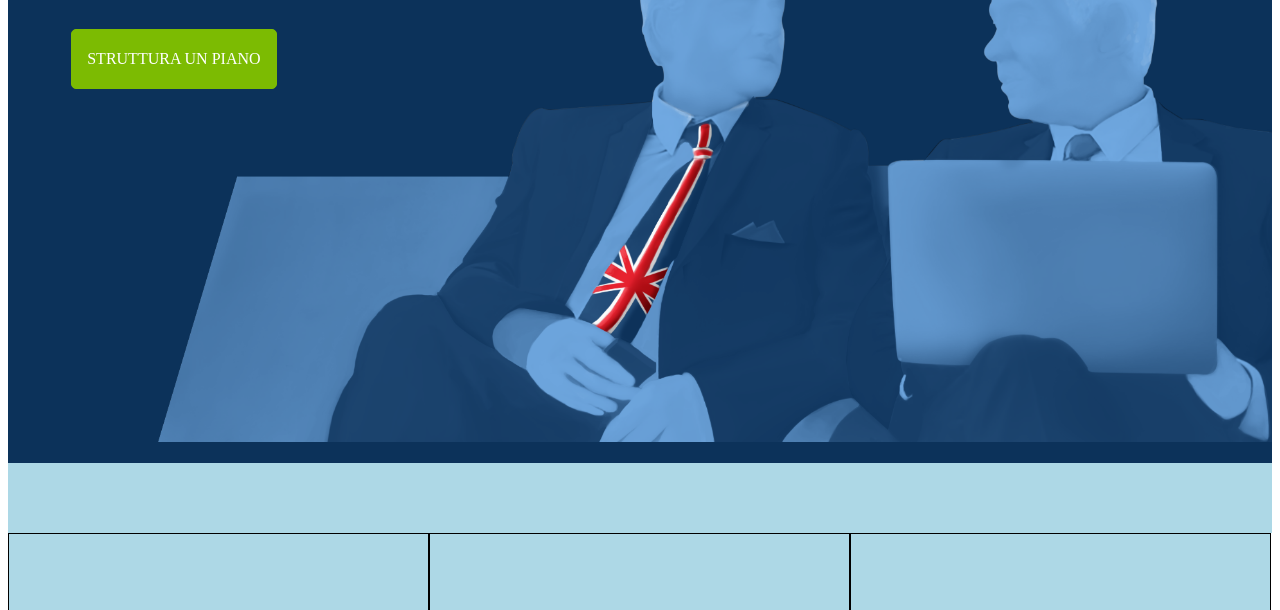
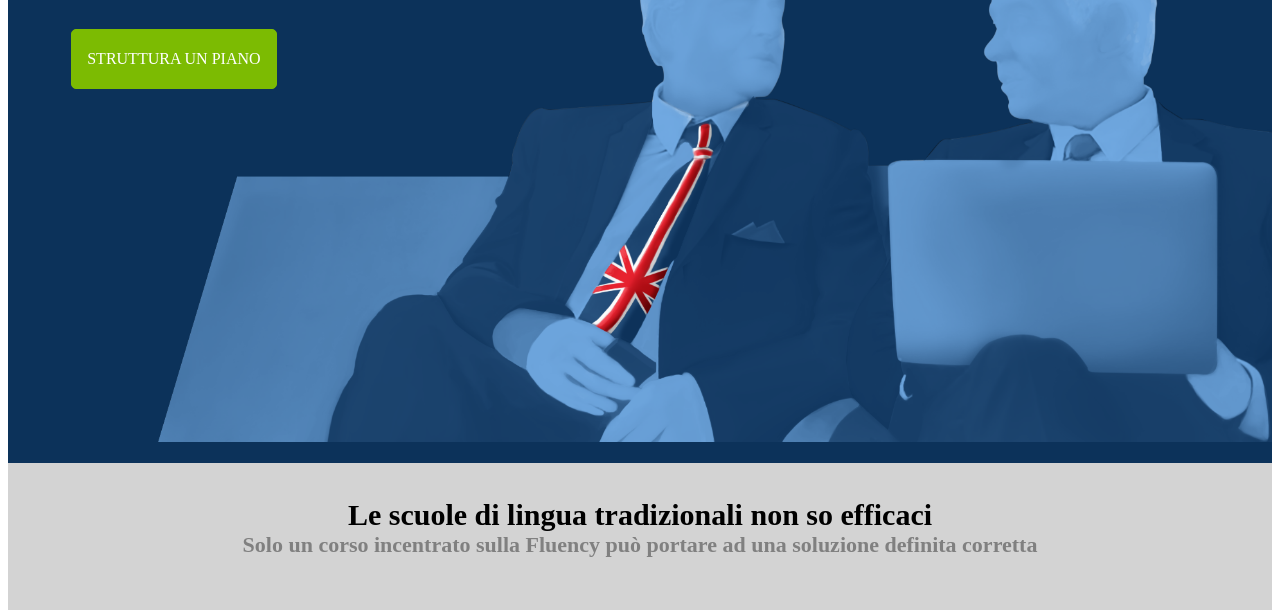
Before and after one commit to Mirko01-rgb/htmlcss-fluentify, a plain HTML site: page index.html in a window 1280 px wide. Shown: the part 313-923 px from the top of the page. Drawn offline with Linux system fonts and the light colour scheme.

Commit message:
Main parte 2

```diff
--- a/css/style.css
+++ b/css/style.css
@@ -79,8 +79,6 @@ header{
   height: 700px;
 }
 
-
-
 h1{
   font-size: 50px;
   font-weight: bold;
@@ -91,14 +89,15 @@ h1{
 
 }
 
-.background-green-piùgrande{
+.background-green-piùgrande a{
   border: 1px solid #7cbb02;;
   background-color: #7cbb02;;
   padding: 20px 15px;
   border-radius: 5px;
   color: white;
-   display: inline-block;     /* per dargli il margine a span, essendo solo un inline */
+  display: inline-block;     /* per dargli il margine a span, essendo solo un inline */
   margin-top: 50px;
+  text-decoration: none;
 }
 
 
@@ -107,10 +106,31 @@ h1{
 
 .parte2{
   /* debug */
-  background-color: lightblue;
-  height:70px;
+  background-color: #d3d3d3;
+  height:150px;
 
 }
+
+h3{
+  font-size: 30px;
+  text-align: center;
+  margin:0;
+  padding-top: 35px;
+}
+
+h6{
+  font-size: 22px;
+  text-align: center;
+  margin-top: 0;
+  color: #808080;
+}
+
+
+
+
+
+
+
 
 .sezione1{
   float: left;
--- a/index.html
+++ b/index.html
@@ -50,7 +50,9 @@
           <div class="immagine-background-header">
             <div class="container">
               <h1>Scegli l'inglese studiato per i professionisti</h1>
-              <span class="background-green-piùgrande"> STRUTTURA UN PIANO</span>
+              <span class="background-green-piùgrande" >
+              <a href="#">STRUTTURA  UN PIANO</a>
+              </span>
 
             </div>
 
@@ -59,8 +61,14 @@
         <!-- </div> -->
 
         <div class="parte2">
+          <div class="container">
+            <h3>Le scuole di lingua tradizionali non so efficaci</h3>
+            <h6>Solo un corso incentrato sulla Fluency può portare ad una soluzione definita corretta</h6>
+          </div>
 
         </div>
+
+
 
         <div class="parte3-row">
 
```
